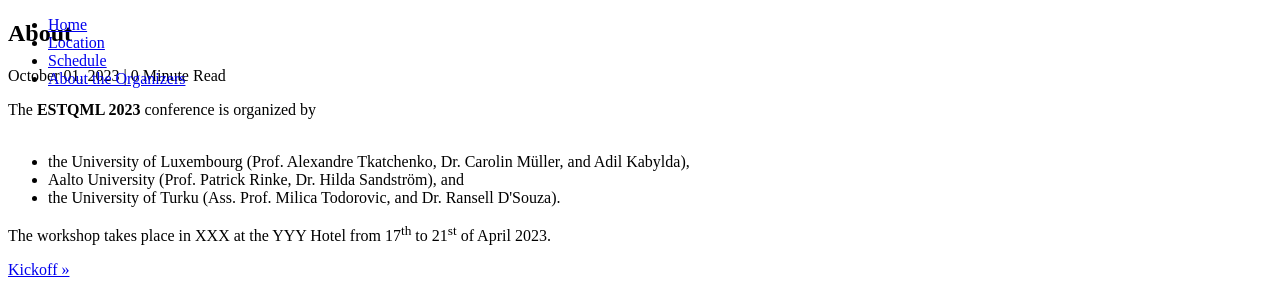
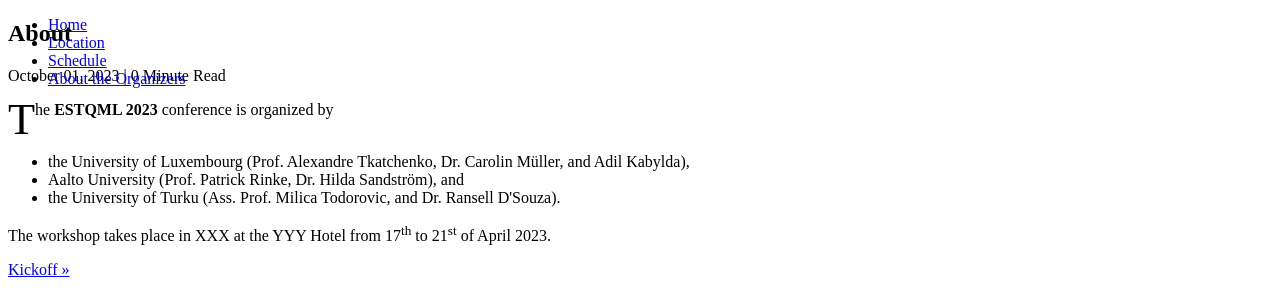
Before and after one commit to ESTML/ESTML.github.io, a Jekyll site: the page built from _posts/2023-11-01-about-post.markdown, in a window 1280 px wide. Shown: the part 206-499 px from the top of the page. Built offline with Jekyll 4.4.1, drawn with Linux system fonts in a browser that asks for light colours; nearby versions of some CDN libraries.

Commit message:
Update 2023-11-01-about-post.markdown

```diff
--- a/_posts/2023-11-01-about-post.markdown
+++ b/_posts/2023-11-01-about-post.markdown
@@ -4,7 +4,7 @@
 date:   2023-10-01
 ---
 
-The <b>ESTQML 2023</b> conference is organized by <br>
+<p class="intro"><span class="dropcap"> T</span> he <b>ESTQML 2023</b> conference is organized by <br>
 <br>
 <ul>
   <li> the University of Luxembourg (Prof. Alexandre Tkatchenko, Dr. Carolin Müller, and Adil Kabylda), </li>
```
